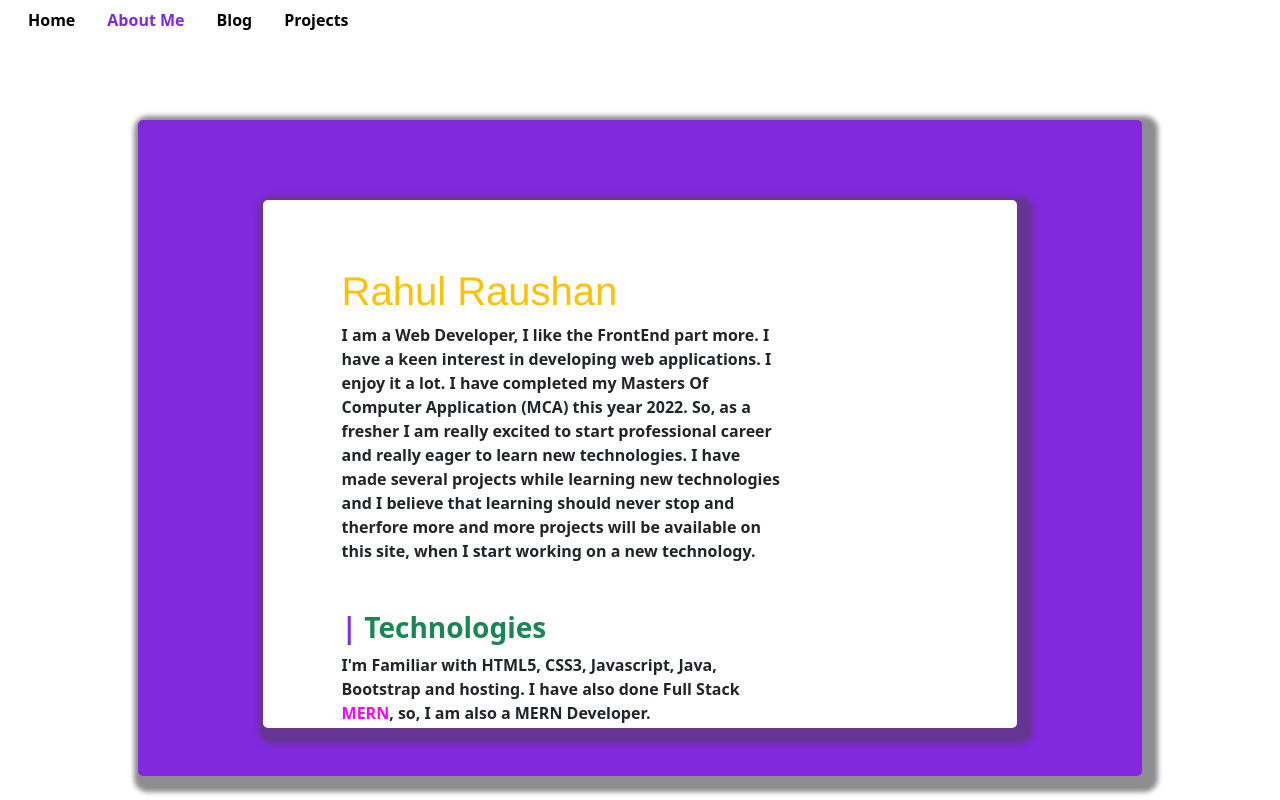
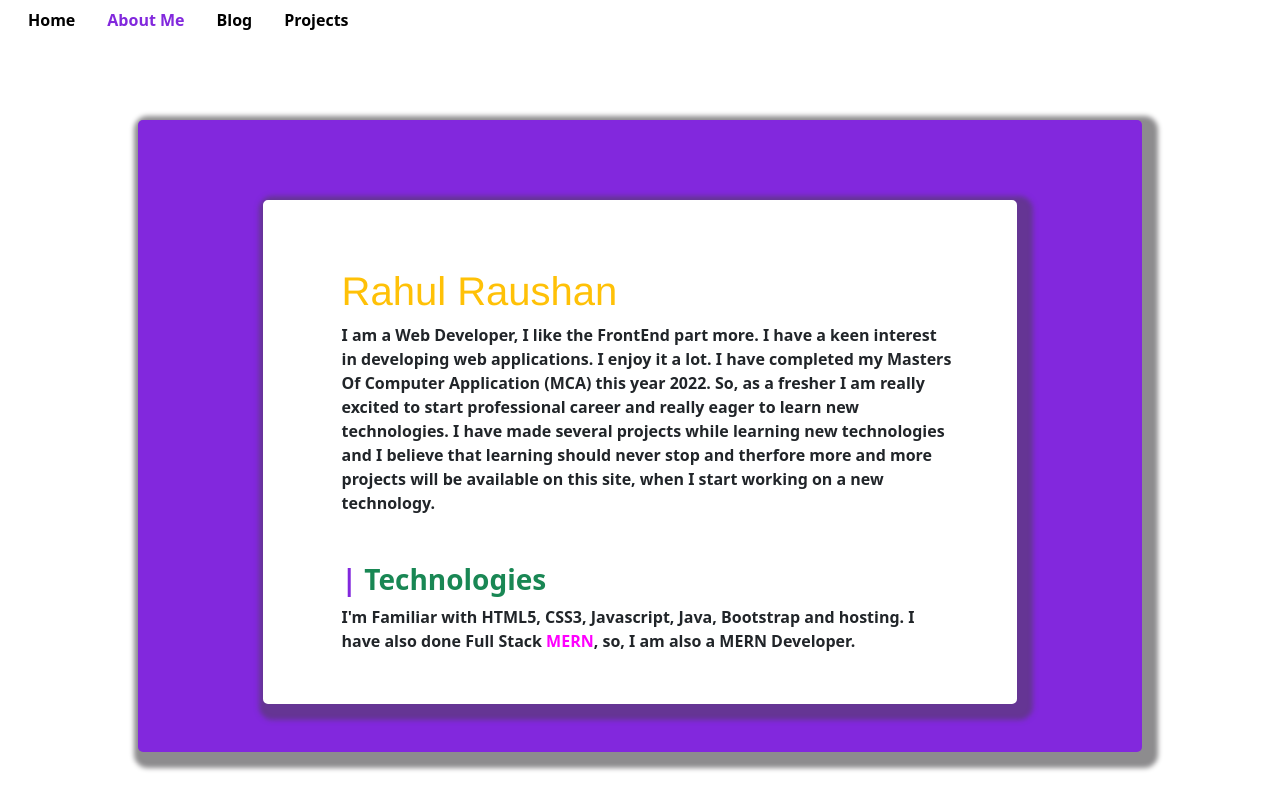
Before and after one commit to beastRR/portfolio, a React (Create React App) app: page /about in a window 1280 px wide. Shown: the top 800 px of the page. Built offline with nearby package versions, Linux system fonts and the light colour scheme.

Commit message:
Update About.js

```diff
--- a/src/About.js
+++ b/src/About.js
@@ -9,7 +9,7 @@ const About =()=>{
             <div className=" card1">
                 <div className="card2">
                     <div className="row">
-                        <div className="col-8 mb-5">
+                        <div className="col-11 mb-5">
                         <h1 className="text-warning">Rahul Raushan</h1>
                         <p className="paraAbout"> I am a Web Developer, I like the FrontEnd part more. I have a keen interest in developing web applications.
                         I enjoy it a lot. I have completed my Masters Of Computer Application (MCA) this year 2022.
@@ -19,10 +19,10 @@ const About =()=>{
                         when I start working on a new technology.   </p>
                         </div>
 
-                        <div className="col-4">
+                        <div className="col-1">
 
                         </div>
-                        <div className="col-8">
+                        <div className="col-11 pb-5">
                             <h3 className="text-success" style={{fontWeight:"bolder"}}>
                                 <span style={{color:"rgb(130, 40, 221)"}}>|&nbsp;</span>
                                 Technologies</h3>
@@ -31,7 +31,7 @@ const About =()=>{
                                 so, I am also a MERN Developer.
                             </p>
                         </div>
-                        <div className="col-4"></div>
+                        <div className="col-1"></div>
                     </div>
 
             </div>
```
